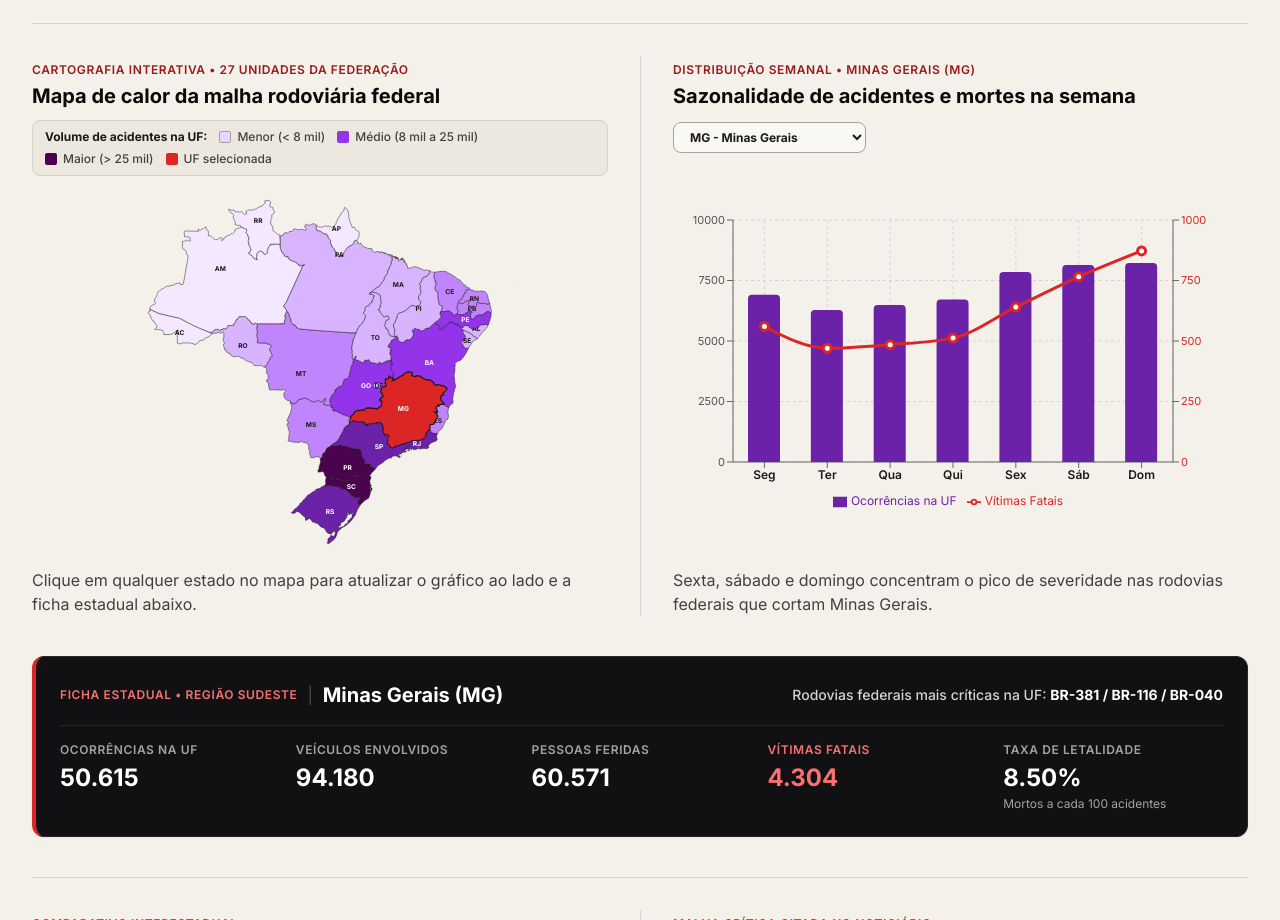
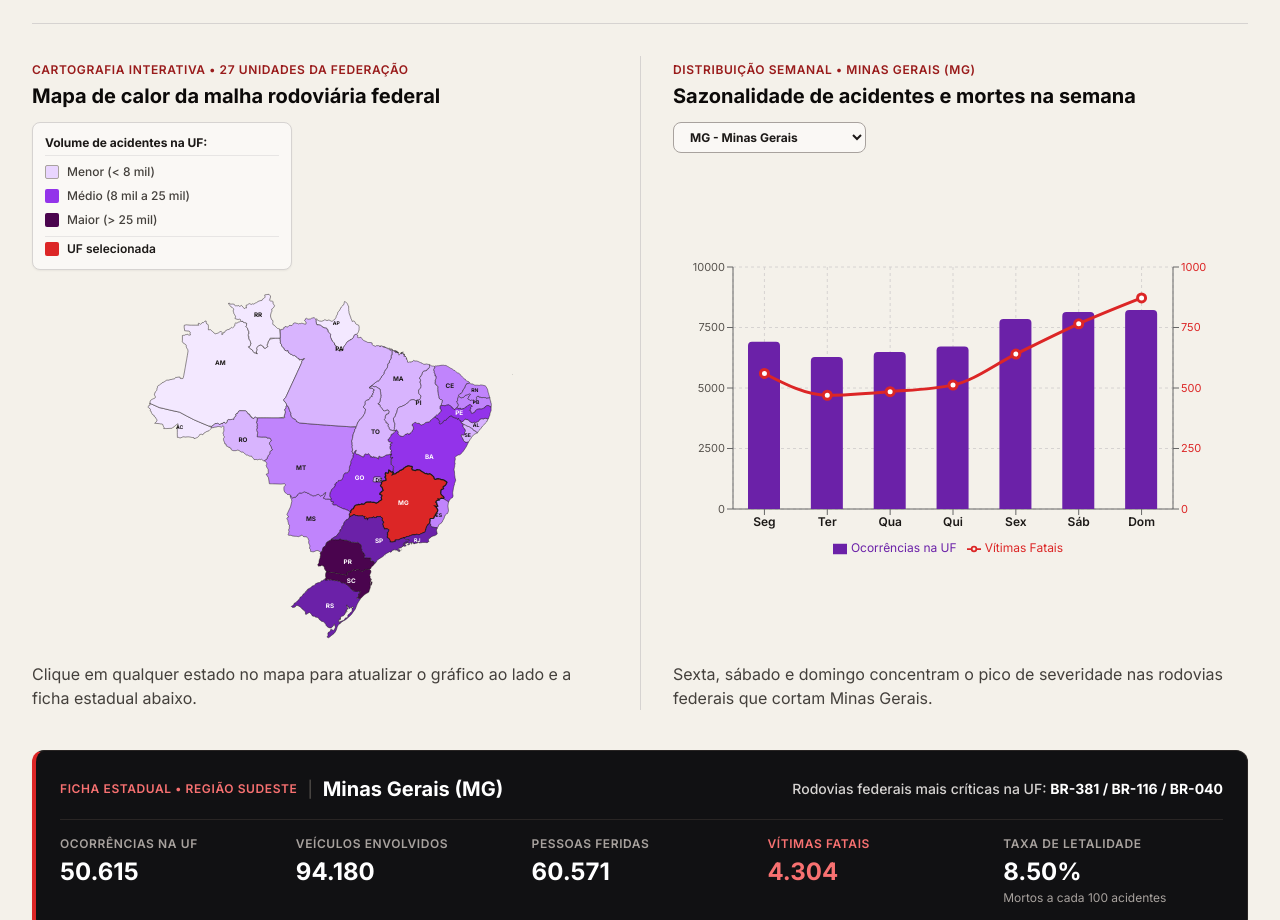
Before and after one commit to Jamilly-Andrade/bi-a2-acidentes, a React (Vite) app: page / in a window 1280 px wide. Shown: the part 1340-2260 px from the top of the page. Built offline with nearby package versions, Linux system fonts and the light colour scheme; the HTML template or start-up script is replaced by a standard one; a web font is replaced by a local one.

Commit message:
feat(map): aplica legenda vertical e corrige sobreposicao das siglas estaduais

```diff
--- a/src/App.jsx
+++ b/src/App.jsx
@@ -946,24 +946,26 @@ export default function App() {
                       Mapa de calor da malha rodoviária federal
                     </h3>
                   </div>
-                  <div className="flex flex-wrap items-center gap-x-3 gap-y-1.5 text-xs text-stone-700 font-medium mt-2.5 bg-[#ebe6dc]/80 px-3 py-2 rounded-lg border border-stone-300">
-                    <span className="font-bold text-stone-900">Volume de acidentes na UF:</span>
-                    <span className="inline-flex items-center gap-1.5">
-                      <span className="inline-block w-3 h-3 rounded-sm bg-[#e9d5ff] border border-stone-400"></span>
-                      Menor (&lt; 8 mil)
+                  <div className="flex flex-col gap-2 text-xs text-stone-700 font-medium mt-3 bg-[#faf8f5] p-3 rounded-lg border border-stone-300 shadow-sm max-w-[260px]">
+                    <span className="font-bold text-stone-900 border-b border-stone-200 pb-1">
+                      Volume de acidentes na UF:
                     </span>
-                    <span className="inline-flex items-center gap-1.5">
-                      <span className="inline-block w-3 h-3 rounded-sm bg-[#9333ea]"></span>
-                      Médio (8 mil a 25 mil)
-                    </span>
-                    <span className="inline-flex items-center gap-1.5">
-                      <span className="inline-block w-3 h-3 rounded-sm bg-[#4a044e]"></span>
-                      Maior (&gt; 25 mil)
-                    </span>
-                    <span className="inline-flex items-center gap-1.5">
-                      <span className="inline-block w-3 h-3 rounded-sm bg-[#dc2626]"></span>
-                      UF selecionada
-                    </span>
+                    <div className="flex items-center gap-2">
+                      <span className="inline-block w-3.5 h-3.5 rounded-sm bg-[#e9d5ff] border border-stone-400 shrink-0"></span>
+                      <span>Menor (&lt; 8 mil)</span>
+                    </div>
+                    <div className="flex items-center gap-2">
+                      <span className="inline-block w-3.5 h-3.5 rounded-sm bg-[#9333ea] shrink-0"></span>
+                      <span>Médio (8 mil a 25 mil)</span>
+                    </div>
+                    <div className="flex items-center gap-2">
+                      <span className="inline-block w-3.5 h-3.5 rounded-sm bg-[#4a044e] shrink-0"></span>
+                      <span>Maior (&gt; 25 mil)</span>
+                    </div>
+                    <div className="flex items-center gap-2 pt-1 border-t border-stone-200">
+                      <span className="inline-block w-3.5 h-3.5 rounded-sm bg-[#dc2626] shrink-0"></span>
+                      <span className="font-semibold text-stone-900">UF selecionada</span>
+                    </div>
                   </div>
                 </div>
 
@@ -989,6 +991,8 @@ export default function App() {
 
                       if (isSelected) fillColor = '#dc2626';
                       else if (isHovered) fillColor = '#f59e0b';
+
+                      const isSmallUF = ['PB', 'AL', 'SE', 'RN', 'DF', 'ES', 'RJ', 'AP', 'AC'].includes(uf);
 
                       return (
                         <g
@@ -1009,7 +1013,7 @@ export default function App() {
                             y={stateGeo.cy}
                             textAnchor="middle"
                             dominantBaseline="central"
-                            className="text-[11px] font-bold pointer-events-none"
+                            className={`${isSmallUF ? 'text-[8.5px]' : 'text-[10.5px]'} font-extrabold pointer-events-none select-none`}
                             fill={acidentes > 15000 || isSelected ? '#ffffff' : '#1c1917'}
                           >
                             {uf}
```
Also changed, not shown: src/data/brazilMapPaths.js.
